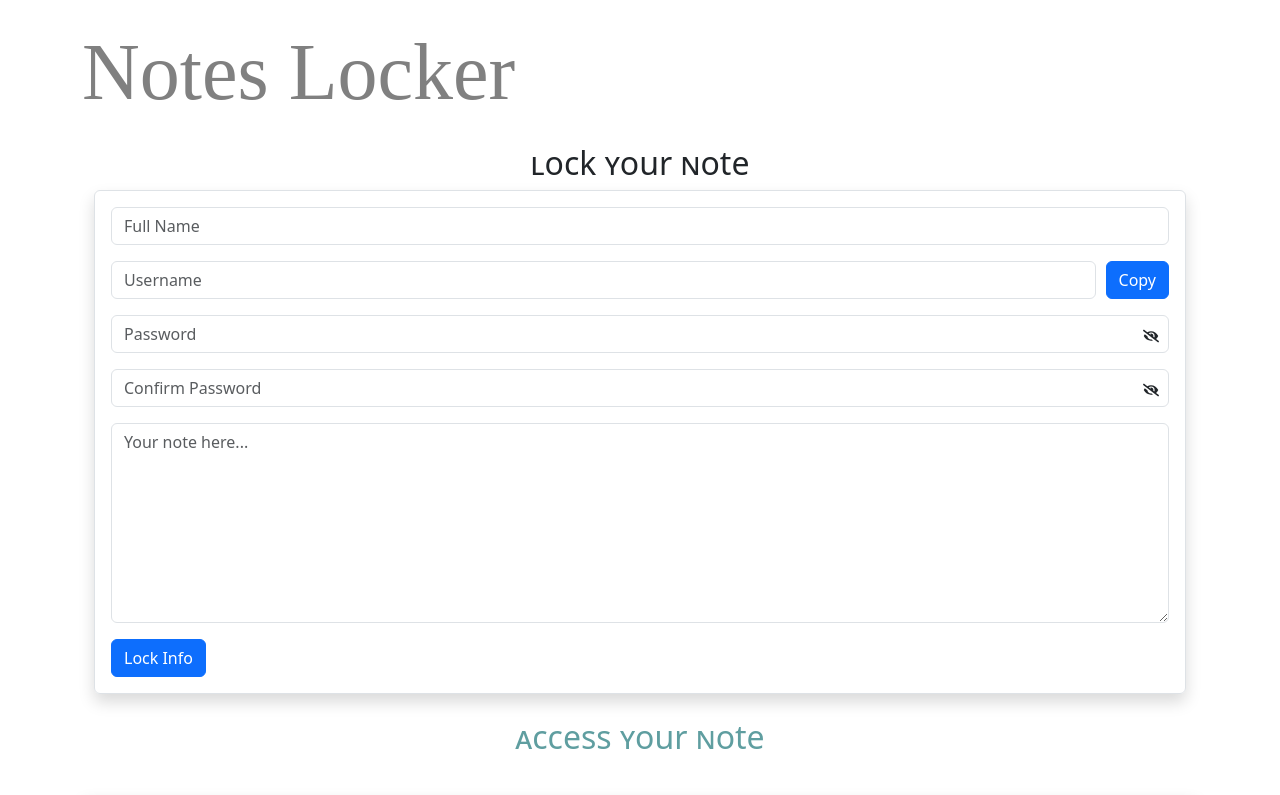
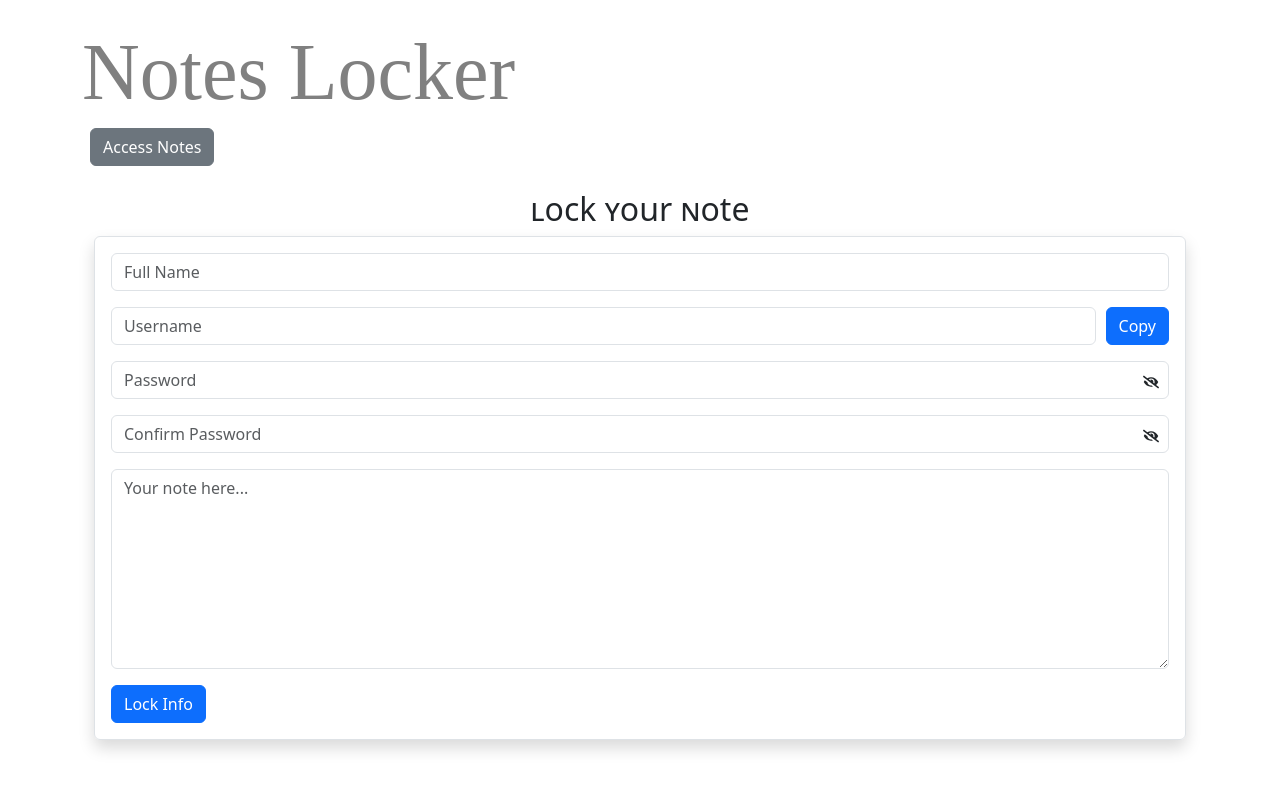
Before and after one commit to CodingWithBhavesh/Lock_information, a React (Create React App) app: page / in a window 1280 px wide. Shown: the top 795 px of the page. Built offline with nearby package versions, Linux system fonts and the light colour scheme; no server answers; the database is empty.

Commit message:
new buttons

```diff
--- a/src/App.js
+++ b/src/App.js
@@ -31,17 +31,41 @@ const App = () => {
         fetchNotes();
     };
 
+    const [currentView, setCurrentView] = useState('notesForm'); // State to manage current view
+       // Function to switch views
+       const switchView = (view) => {
+        setCurrentView(view);
+    };
+
     return (
         <div className="container mt-4 ">
             <h1 style={{fontSize:"5rem",color:"grey",fontFamily:"cursive"}}>Notes Locker</h1>
-            <NotesForm onNoteSaved={handleNoteSaved} />
+            {/* <NotesForm onNoteSaved={handleNoteSaved} /> */}
+            <div className="mb-3">
+                {/* Conditionally render the Add Note button */}
+                {currentView !== 'notesForm' && (
+                    <button className="btn btn-primary mx-2" onClick={() => switchView('notesForm')}>
+                        Add Note
+                    </button>
+                )}
+                {/* Conditionally render the Access Notes button */}
+                {currentView !== 'accessNotes' && (
+                    <button className="btn btn-secondary mx-2" onClick={() => switchView('accessNotes')}>
+                        Access Notes
+                    </button>
+                )}            </div>
+
+
+            {/* Conditional rendering based on currentView state */}
+            {currentView === 'accessNotes' && <AccessNotes notes={notes} />}
+            {currentView === 'notesForm' && <NotesForm onNoteSaved={handleNoteSaved} />}
 
 
             {/* Add AccessNotes component and pass notes as prop */}
-            <div className='mb-5'>
+            {/* <div className='mb-5'>
 
             <AccessNotes notes={notes} />
-            </div>
+            </div>*/}
         </div>
     );
 };
```
